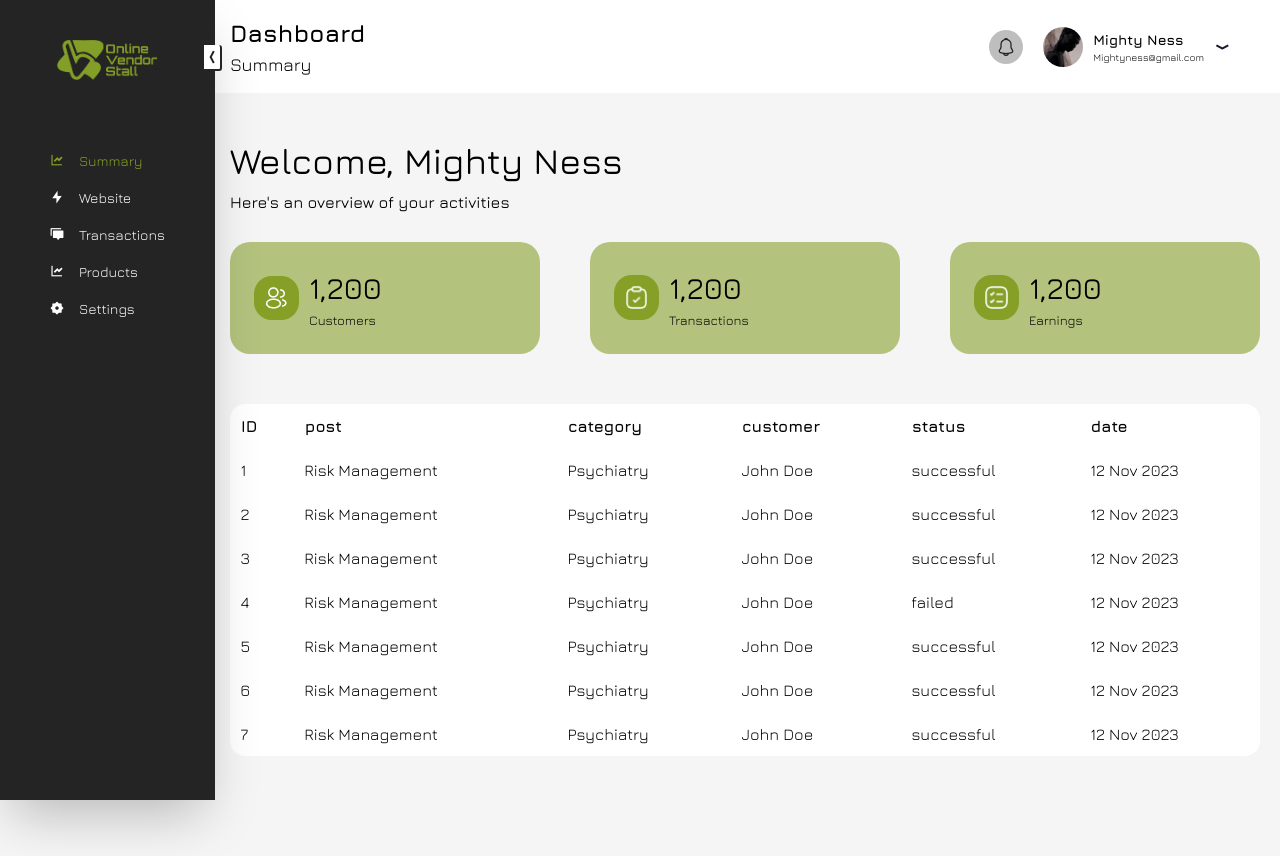
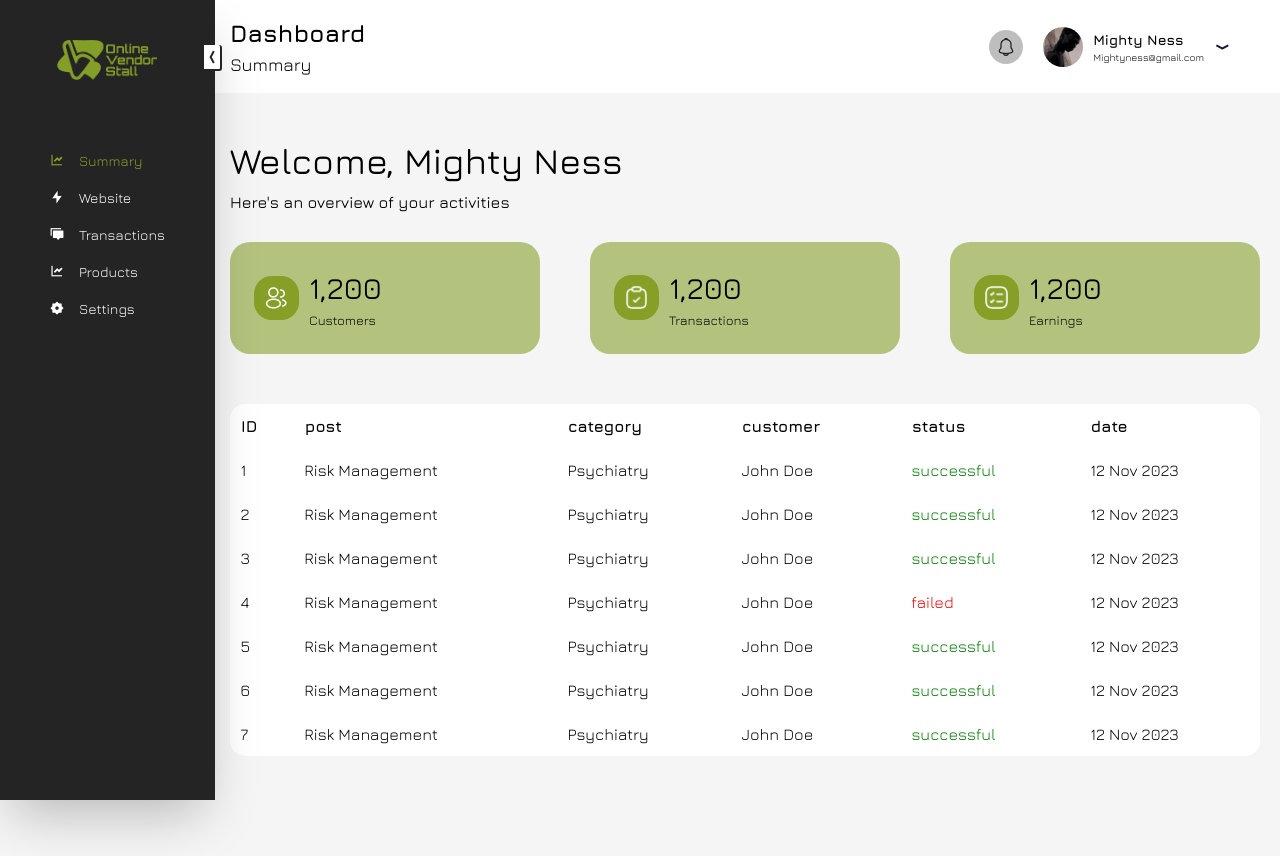
Before and after one commit to GoodboyBadvibes/OVS, a Next.js app: page /dashboard in a window 1280 px wide. Built offline with nearby package versions, Linux system fonts and the light colour scheme.

Commit message:
made modifications to allow for more complex data

```diff
--- a/src/Components/Dashboard/Table.js
+++ b/src/Components/Dashboard/Table.js
@@ -1,13 +1,29 @@
 import React from 'react'
 import style from "../../Style/Dashboard style/table.module.css"
 
-const Table = ({data}) => {
+const Table = ({ data }) => {
+  let className=''
+  let status=false
+
+
+
+  data.forEach((data)=>{
+
+    Object.entries(data).forEach(([key, value]) => {
+      if (key.trim().toLowerCase() === 'status') {
+        status=true
+        className = value==='successful'?style.success:''
+      }else{
+
+      }
+    })
+  })
 
 
   return (
-    <div className={style.table} style={{overflowX:'scroll', borderRadius:'15px', marginTop:'50px',scrollbarWidth:'0'}}>
+    <div className={style.table} style={{ overflowX: 'scroll', borderRadius: '15px', marginTop: '50px', scrollbarWidth: '0' }}>
 
-      <table style={{width:' 100%', backgroundColor:'white', borderRadius:'10px', minWidth:'1160px'}}>
+      <table style={{ width: ' 100%', backgroundColor: 'white', borderRadius: '10px', minWidth: '1160px' }}>
 
         <tbody className={style.body}>
 
@@ -15,20 +31,44 @@ const Table = ({data}) => {
 
           <tr className={style.head}>
             {Object.keys(data[0]).map((key) => (
-          <th style={{borderLeft:'1px solid white'}}>{key}</th>
+              <th style={{ borderLeft: '1px solid white' }}>{key}</th>
             ))}
             <th>Action</th>
           </tr>
 
           {data.map(
-          (data)=>(
+            (data) => (
               <tr className={style.row}>
-          <td style={{margin:'10px 0'}}>{data.ID}</td>
-          <td>{data.post}</td>
-          <td>{data.category}</td>
-          <td>{data.customer}</td>
-          <td>{data.status}</td>
-          <td>{data.date}</td>
+                {/* {Object.entries(data).map(([key, value]) => (
+            key.trim().toLowerCase()==='status'? (<td className={' '+(value==='successful')?(style.success):(style.failed)}>{value}</td>) : (<td>{value}</td>)
+
+            // if (key.trim().toLowerCase()==='status') {
+            //   console.log('hello')
+            // }
+
+
+            ))} */}
+
+                {/* {Object.entries(data).forEach(([key, value]) => {
+                  if (key.trim().toLowerCase() === 'status') {
+                     return (<td className={' '+(value==='successful')?(style.success):(style.failed)}>{value}</td>)
+                  }
+                  else{
+                     return  <td>{value}</td>
+                  }
+                })} */}
+
+                      {/* {Object.entries(data).map(([key, value]) => (
+                         key.trim().toLowerCase() !== 'status'&& <td>{value}</td>
+                      ))} */}
+                      {Object.entries(data).map(([key, value]) => {
+                         if(key.trim().toLowerCase() === 'status'){
+                          console.log((value.trim().toLowerCase()==='successful')?style.success:style.failed)
+                              return (<td className={' '+((value.trim().toLowerCase()==='successful')?style.success:style.failed)}>{value}</td>)
+                         }else{
+                          return <td>{value}</td>
+                         }
+})}
                 <td>...</td>
               </tr>
             )
--- a/src/Style/Dashboard style/table.module.css
+++ b/src/Style/Dashboard style/table.module.css
@@ -10,3 +10,10 @@
   padding: 5000px;
   /* border-left: 1px solid rgb(195, 194, 196); */
 }
+
+.success{
+  color: green;
+}
+.failed{
+  color: red;
+}
```
Lines whose indentation alone changed are shown as unchanged.
